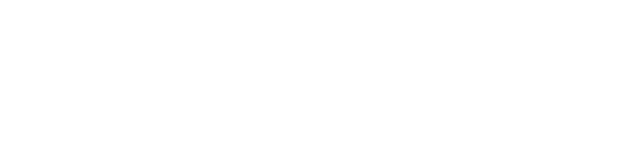
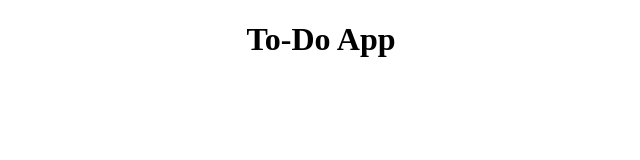
Before and after one commit to Agoth24/todo-list, a website built with webpack: page src/template.html in a window 1280 px wide. Shown: the whole page, without its empty margins (319-959 px from the left). Built offline with nearby package versions, Linux system fonts and the light colour scheme.

Commit message:
Files are reay to work on

```diff
--- /dev/null
+++ b/src/index.css
@@ -0,0 +1,17 @@
+* {
+    box-sizing: border-box;
+}
+
+body, html {
+    margin: 0;
+}
+
+:root {
+--light-bg: #F9FAF8;
+
+
+}
+
+header {
+    text-align: center;
+}
--- a/src/index.js
+++ b/src/index.js
@@ -0,0 +1 @@
+import './index.css'
--- a/src/template.html
+++ b/src/template.html
@@ -1,11 +1,18 @@
 <!DOCTYPE html>
 <html lang="en">
-<head>
-    <meta charset="UTF-8">
-    <meta name="viewport" content="width=device-width, initial-scale=1.0">
+  <head>
+    <meta charset="UTF-8" />
+    <meta name="viewport" content="width=device-width, initial-scale=1.0" />
     <title>To-Do List</title>
-</head>
-<body>
-
-</body>
+  </head>
+  <body>
+    <header>
+      <div class="logo">
+        <h1>To-Do App</h1>
+      </div>
+      <nav>
+        <!-- <button></button> -->
+      </nav>
+    </header>
+  </body>
 </html>
```
